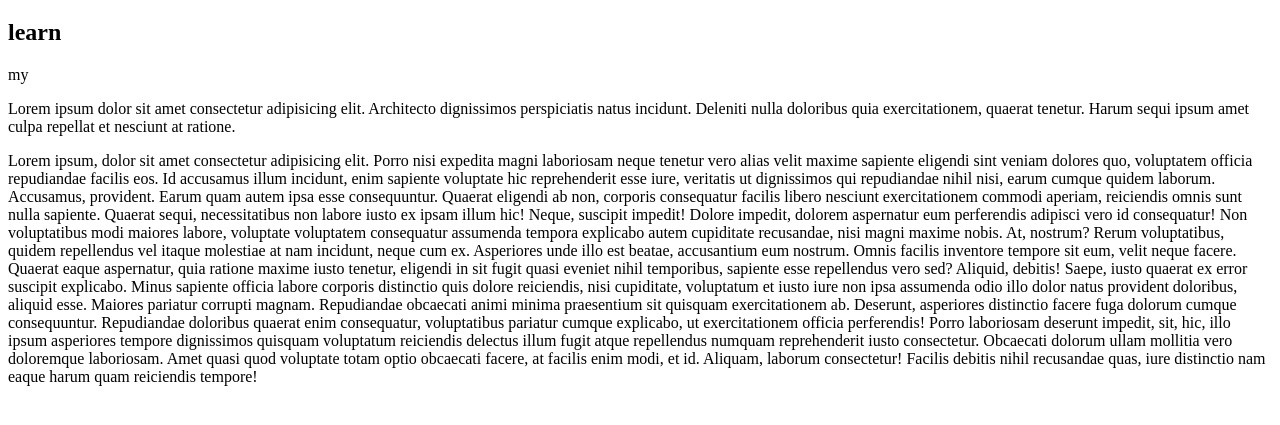
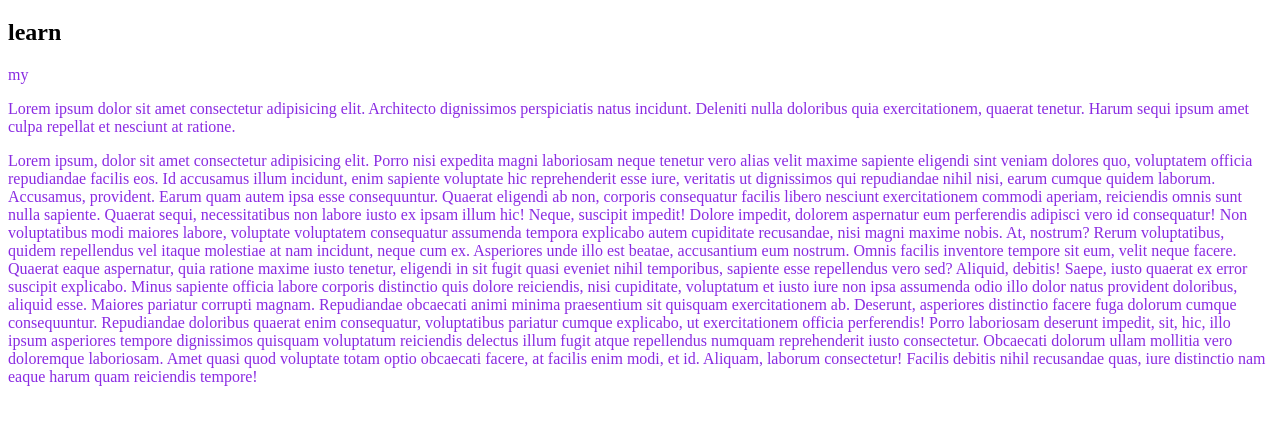
Before and after one commit to jadonlui/gittest, a plain HTML site: page index.html in a window 1280 px wide. Shown: the part 61-486 px from the top of the page. Drawn offline with Linux system fonts and the light colour scheme.

Commit message:
add p color

```diff
--- a/index.html
+++ b/index.html
@@ -5,6 +5,9 @@
     <meta http-equiv="X-UA-Compatible" content="IE=edge">
     <meta name="viewport" content="width=device-width, initial-scale=1.0">
     <title>Document</title>
+    <style>
+        p{color: blueviolet;}
+    </style>
 </head>
 <body>
     <h1>git</h1>
```
